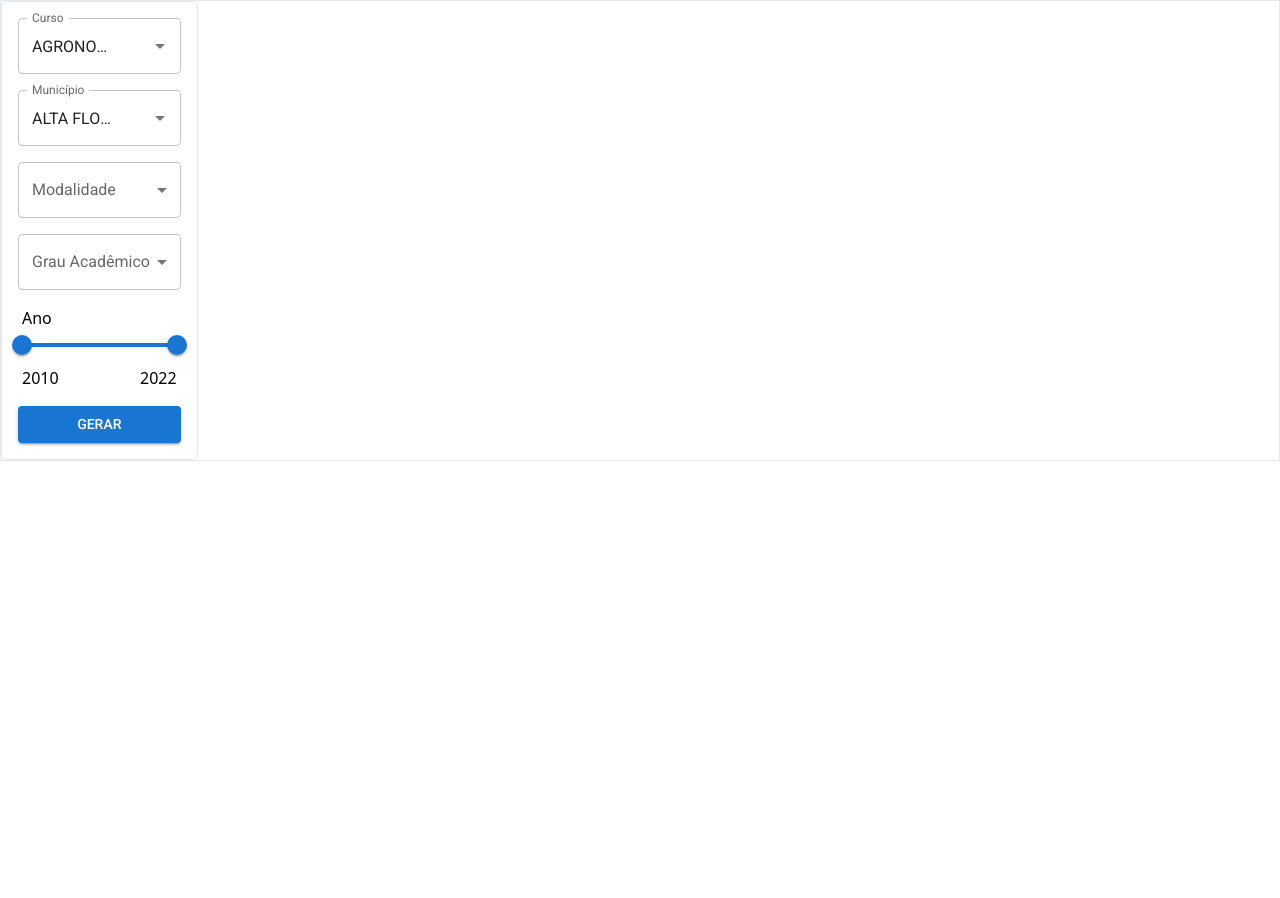
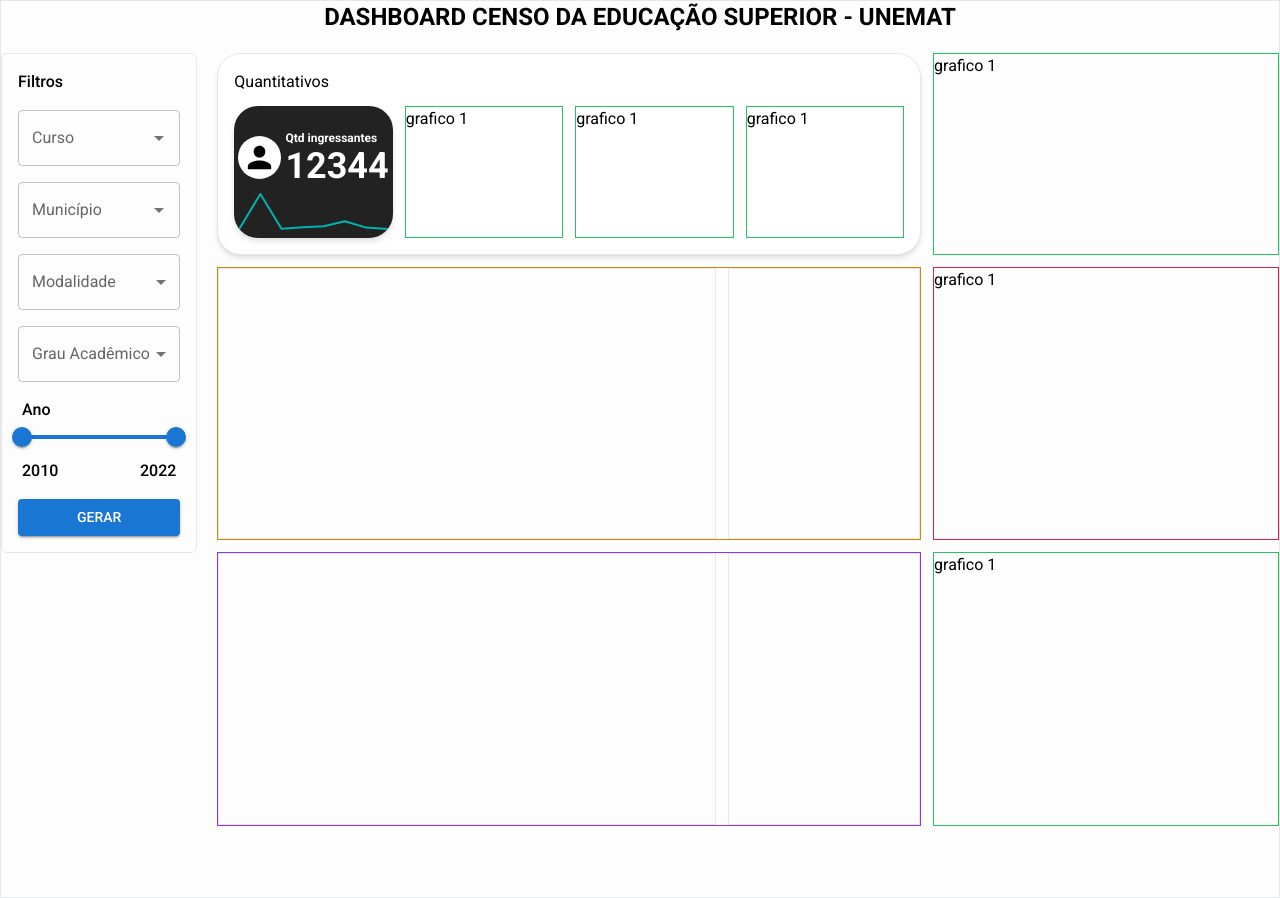
Before and after one commit to Luanderilidio/censo-unemat, a React (Vite) app: page / in a window 1280 px wide. Before the commit the page ends 800 px from the top, so only its background shows below. Built offline with nearby package versions, Linux system fonts and the light colour scheme.

Commit message:
feat adiciona grid

```diff
--- a/index.html
+++ b/index.html
@@ -1,10 +1,10 @@
 <!doctype html>
 <html lang="pt_BR">
-  <head class="leading-none font-Roboto">
+  <head class="leading-none font-Roboto scrollbar-hide ">
     <meta charset="UTF-8" />
     <link rel="icon" type="image/svg+xml" href="/vite.svg" />
     <meta name="viewport" content="width=device-width, initial-scale=1.0" />
-    <!-- <link href="./src/App.css" rel="stylesheet"> -->
+    <link href="./src/App.css" rel="stylesheet">
 
     <title>censo-unemat</title>
 
@@ -29,7 +29,7 @@
 
   </head>
   <body>
-    <div class="font-Roboto" id="root"></div>
+    <div class="font-Roboto " id="root"></div>
     <script type="module" src="/src/main.tsx"></script>
   </body>
 </html>
--- a/package.json
+++ b/package.json
@@ -15,6 +15,7 @@
     "@fontsource/roboto": "^5.0.15",
     "@mui/icons-material": "^6.0.2",
     "@mui/material": "^6.0.2",
+    "@mui/x-charts": "^7.16.0",
     "@tanstack/react-query": "^5.55.4",
     "axios": "^1.7.7",
     "moment": "^2.30.1",
--- a/src/App.css
+++ b/src/App.css
@@ -1,3 +1,14 @@
 @tailwind base;
 @tailwind components;
 @tailwind utilities;
+
+
+.scrollbar-hide::-webkit-scrollbar {
+    display: none;
+}
+
+/* For IE, Edge and Firefox */
+.scrollbar-hide {
+    -ms-overflow-style: none;  /* IE and Edge */
+    scrollbar-width: none;  /* Firefox */
+}
--- a/src/components/filters.tsx
+++ b/src/components/filters.tsx
@@ -15,6 +15,7 @@
 import { useState } from "react";
 
 const cities = [
+  "",
   "ALTA FLORESTA",
   "ALTO ARAGUAIA",
   "ARIPUANA",
@@ -62,6 +63,7 @@
 ];
 
 const courses = [
+  "",
   "AGRONOMIA",
   "CIENCIAS BIOLOGICAS",
   "ENGENHARIA FLORESTAL",
@@ -120,9 +122,13 @@
     setYear(newValue as number[]);
   };
   return (
-    <div className="flex flex-col gap-4 p-4 rounded-md border ">
+    <div className="flex flex-col gap-4 p-4 rounded-md border font-Roboto font-medium">
+      <p>
+        Filtros
+      </p>
       <Autocomplete
         className="col-span-3"
+
         fullWidth
         value={course}
         options={courses}
@@ -133,6 +139,7 @@
       />
       <Autocomplete
         className="col-span-3"
+
         fullWidth
         value={city}
         options={cities}
@@ -144,6 +151,7 @@
       <FormControl fullWidth>
         <InputLabel>Modalidade</InputLabel>
         <Select
+
           value={modality}
           label="Modalidade"
           onChange={(event: SelectChangeEvent) => {
@@ -152,9 +160,10 @@
         >
           <MenuItem value={1}>Presencial</MenuItem>
           <MenuItem value={2}>Distância</MenuItem>
-          {modality !== "" && (
+        </Select>
+        {modality !== "" && (
           <IconButton
-            size="small"
+
             onClick={() => setModality("")}
             style={{
               position: "absolute",
@@ -166,12 +175,12 @@
             <ClearIcon fontSize="small" />
           </IconButton>
         )}
-        </Select>
       </FormControl>
       <FormControl fullWidth>
         <InputLabel>Grau Acadêmico</InputLabel>
         <Select
           value={academicdegree}
+
           label="Grau Acadêmico"
           onChange={(event: SelectChangeEvent) => {
             setAcademicDegree(event.target.value as string);
@@ -182,7 +191,7 @@
         </Select>
         {academicdegree !== "" && (
           <IconButton
-            size="small"
+
             onClick={() => setAcademicDegree("")}
             style={{
               position: "absolute",
@@ -191,7 +200,7 @@
               transform: "translateY(-50%)",
             }}
           >
-            <ClearIcon fontSize="small" />
+            <ClearIcon fontSize="small"/>
           </IconButton>
         )}
       </FormControl>
--- a/src/index.css
+++ b/src/index.css
@@ -1,3 +1,13 @@
 @tailwind base;
 @tailwind components;
 @tailwind utilities;
+
+.scrollbar-hide::-webkit-scrollbar {
+    display: none;
+}
+
+/* For IE, Edge and Firefox */
+.scrollbar-hide {
+    -ms-overflow-style: none;  /* IE and Edge */
+    scrollbar-width: none;  /* Firefox */
+}
--- a/src/pages/home.tsx
+++ b/src/pages/home.tsx
@@ -1,8 +1,11 @@
 import { useQuery } from "@tanstack/react-query";
 import api from "../services/api";
 import { useEffect } from "react";
-import { Container } from "@mui/material";
+import { Container, IconButton } from "@mui/material";
 import Filters from "../components/filters";
+import PersonIcon from "@mui/icons-material/Person";
+import HelpOutlineIcon from "@mui/icons-material/HelpOutline";
+import { SparkLineChart } from "@mui/x-charts/SparkLineChart";
 
 interface Microdados {
   id: string;
@@ -170,9 +173,72 @@
   // if (isLoading) return <div>Loading...</div>;
   // if (error) return <div>Something went wrong!</div>;
   return (
-    <div className="grid grid-cols-13 border">
+    <div className="grid grid-cols-12 gap-5 border bg-gray-100/20">
+      <div className="col-span-12 row-span-1 text-center font-bold text-2xl flex items-center justify-center border-green-500">
+          DASHBOARD CENSO DA EDUCAÇÃO SUPERIOR - UNEMAT
+        </div>
       <div className="col-span-2">
         <Filters />
+      </div>
+      <div className="col-span-10  grid grid-cols-12 grid-rows-12 gap-3  border-red-500 ">
+        <div className="col-span-8 row-span-3 grid grid-cols-4 grid-rows-5 gap-3 border-1 border p-4 rounded-3xl bg-white shadow-md shadow-black/10 ">
+          <div className="col-span-4 row-span-1">Quantitativos</div>
+          <div className="col-span-1 row-span-4 text-white bg-[#222222] rounded-3xl flex flex-col gap-1 items-center justify-evenly leading-none relative drop-shadow-md shadow-black">
+            <div className="flex items-center gap-1">
+              <div className="bg-white text-black py-1 px-1 rounded-full">
+                <PersonIcon fontSize="large" />
+              </div>
+              <div>
+                <p className="text-left  font-bold text-xs">Qtd ingressantes</p>
+                <p className="text-left font-bold text-4xl">12344</p>
+              </div>
+            </div>
+            {/* <div className="absolute top-0 right-1 ">
+              <IconButton>
+                <HelpOutlineIcon
+                  fontSize="small"
+                  className="text-white opacity-20"
+                />
+              </IconButton>
+            </div> */}
+            <div />
+
+            <div className="w-full flex items-center justify-center absolute bottom-1 ">
+              <SparkLineChart
+                height={45}
+                data={[1, 10000, 51, 500, 784, 2222, 401, 6]}
+                showHighlight
+                showTooltip
+              />
+            </div>
+          </div>
+          <div className="col-span-1 row-span-4 border border-green-500">
+            grafico 1
+          </div>
+          <div className="col-span-1 row-span-4 border border-green-500">
+            grafico 1
+          </div>
+          <div className="col-span-1 row-span-4 border border-green-500">
+            grafico 1
+          </div>
+        </div>
+        <div className="col-span-4 row-span-3 border border-green-500">
+          grafico 1
+        </div>
+        <div className="col-span-8 row-span-4 grid grid-cols-7 gap-3 border border-yellow-600">
+          <div className="col-span-5 border"></div>
+          <div className="col-span-2 border"></div>
+        </div>
+        <div className="col-span-4 row-span-4 border border-rose-600">
+          grafico 1
+        </div>
+        <div className="col-span-8 row-span-4 grid grid-cols-7 gap-3 border border-purple-600">
+          <div className="col-span-5 border"></div>
+          <div className="col-span-2 border"></div>
+        </div>
+        <div className="col-span-4 row-span-4 border border-green-500">
+          grafico 1
+        </div>
       </div>
     </div>
   );
--- a/tailwind.config.js
+++ b/tailwind.config.js
@@ -15,6 +15,10 @@
         // Aqui você define 13 colunas para usar grid-cols-13
         '13': 'repeat(13, minmax(0, 1fr))',
       },
+      gridTemplateRows: {
+        // Aqui você define 13 colunas para usar grid-cols-13
+        '13': 'repeat(13, minmax(0, 1fr))',
+      },
     },
   },
   plugins: [],
```
Also changed, not shown: 1 other file (tests, documents, lock files or other folders).
